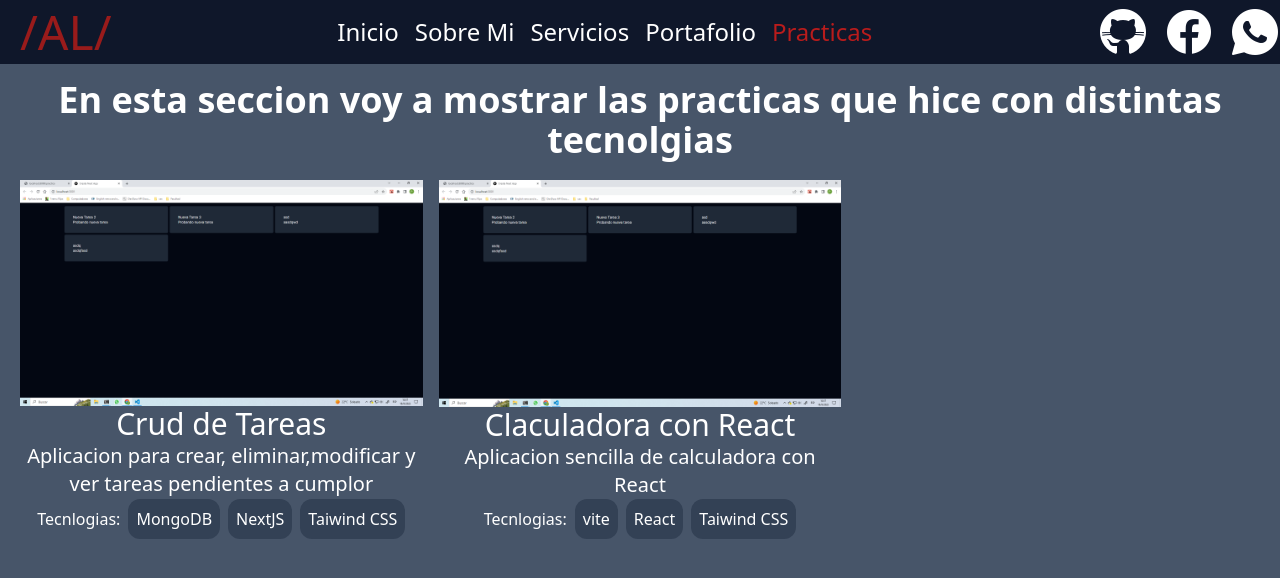
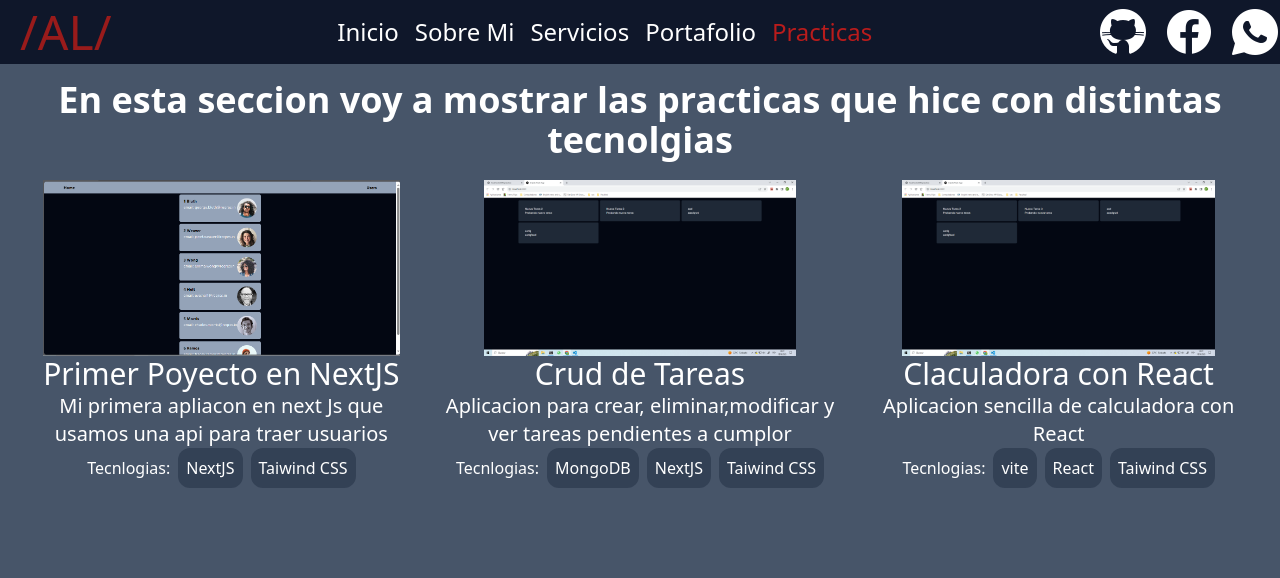
Before and after one commit to Pelusasasasa/Portafolio, a Next.js app: page /practica in a window 1280 px wide. Shown: the top 578 px of the page. Built offline with nearby package versions, Linux system fonts and the light colour scheme.

Commit message:
Puse una nueva practica

```diff
--- a/src/app/practica/page.jsx
+++ b/src/app/practica/page.jsx
@@ -1,7 +1,14 @@
 import PracticaCard from '@/components/PracticaCard';
 import taskIMG from '../../../public/practicas/crudTask.png';
+import firstProjectIMG from '../../../public/practicas/firstProject.png';
 
 const practicas = [
+    {
+        title:'Primer Poyecto en NextJS',
+        description: 'Mi primera apliacon en next Js que usamos una api para traer usuarios',
+        tecnologias: ['NextJS', 'Taiwind CSS'],
+        img: firstProjectIMG
+    },
     {
         title: 'Crud de Tareas',
         description: 'Aplicacion para crear, eliminar,modificar y ver tareas pendientes a cumplor',
--- a/src/components/PracticaCard.jsx
+++ b/src/components/PracticaCard.jsx
@@ -4,7 +4,7 @@ const PracticaCard = ({practica}) => {
   return (
     <article>
         <div className="flex h-full flex-col justify-center items-center">
-            <Image src={practica.img} alt={practica.title}/>
+            <Image className="h-44 object-contain" src={practica.img} alt={practica.title}/>
             <h1 className="text-white text-3xl  text-center">{practica.title}</h1>
             <p className="text-white text-center text-xl">{practica.description}</p>
             <p className="flex gap-2  mt-auto items-center text-white">Tecnlogias:
```
Also changed, not shown: public/practicas/firstProject.png (added).
